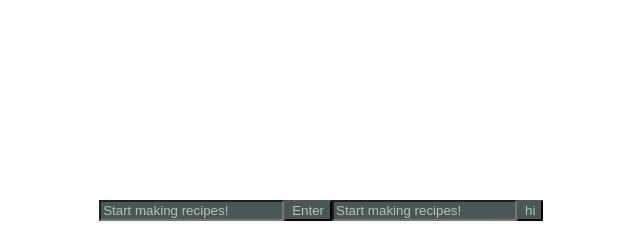
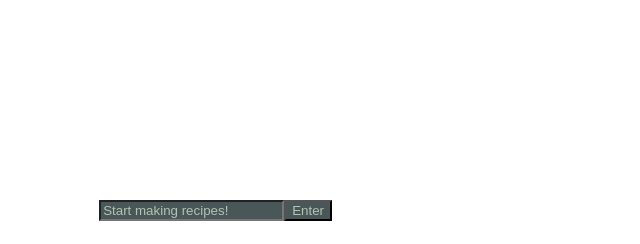
Before and after one commit to AustintheCoder123/WeCookin, a Python web app: template templates/index.html in a window 1280 px wide; the page is wider, and only the part inside the window is pictured. Shown: the part 556-800 px from the top of that part, without its empty margins (465-1105 px from the left). Run offline with Jinja, Linux system fonts and the light colour scheme; the template is opened without the code that fills it, so the values that code supplies are empty.

Commit message:
Fixed error in textboxDiv div, deleted two lines of redundant input and button codes, changed 'hi' text in the button to 'Enter'

```diff
--- a/templates/index.html
+++ b/templates/index.html
@@ -24,10 +24,8 @@
 
 </div>
 <div class="textboxDiv">
-    <input placeholder="Start making recipes!" >
-    <button>Enter</button>
     <input id="foodPrompt" placeholder="Start making recipes!" >
-    <button onclick="createRecipe()">hi</button>
+    <button onclick="createRecipe()">Enter</button>
 </div>
 
 </body>
```
